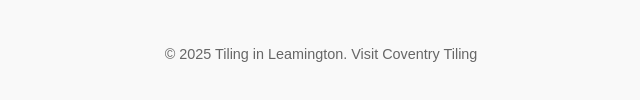
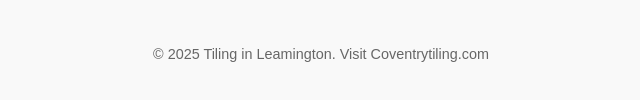
Before and after one commit to tilercoventry/leamington-tiling-landing, a plain HTML site: page index.html in a window 1280 px wide. Shown: the part 328-428 px from the top of the page, 319-959 px from the left. Drawn offline with Linux system fonts and the light colour scheme.

Commit message:
Update index.html

```diff
--- a/index.html
+++ b/index.html
@@ -31,7 +31,7 @@
   </div>
 
   <footer>
-    &copy; 2025 Tiling in Leamington. Visit Coventry Tiling
+    &copy; 2025 Tiling in Leamington. Visit Coventrytiling.com
   </footer>
 </body>
 </html>
```
